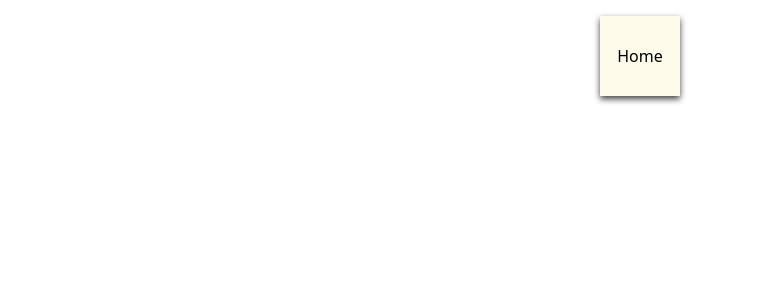
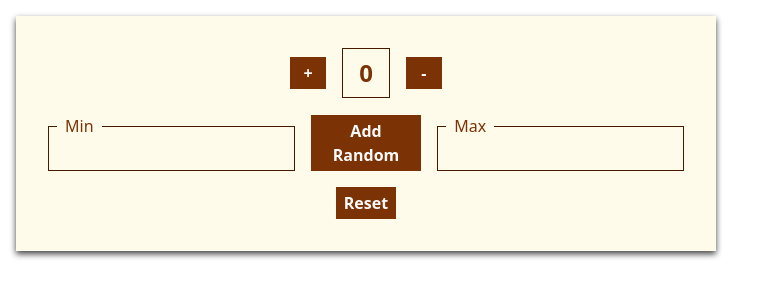
Before and after one commit to ultfsuraj/machine_coding_project_setup, a Next.js app: page / in a window 1280 px wide. Shown: the top 300 px of the page, without its empty margins (0-773 px from the left). Built offline with nearby package versions, Linux system fonts and the light colour scheme.

Commit message:
counter createReducer createAction

```diff
--- a/src/app/page.tsx
+++ b/src/app/page.tsx
@@ -1,15 +1,16 @@
+import Counter from '@/components/Counter';
 import { cn } from '@/utils/util';
 
 export default function Home() {
   return (
     <div
       className={cn(
-        'flex h-20 w-20 items-center justify-center',
-        'm-auto mt-4 bg-amber-50',
+        'flex max-w-[700px] flex-col items-center gap-4 p-4',
+        'mt-4 ml-4 bg-amber-50',
         'drop-shadow-md drop-shadow-neutral-700'
       )}
     >
-      Home
+      <Counter />
     </div>
   );
 }
--- /dev/null
+++ b/src/components/Counter.tsx
@@ -0,0 +1,84 @@
+'use client';
+
+import {
+  counterReducer,
+  initialState,
+  increment,
+  decrement,
+  reset,
+  addRandom,
+} from '@/redux/counterReducer';
+import { useReducer } from 'react';
+import { compose } from 'redux';
+
+const Counter = () => {
+  const [state, dispatch] = useReducer(counterReducer, initialState);
+  const actions = {
+    increment: compose(dispatch, increment),
+    decrement: compose(dispatch, decrement),
+    reset: compose(dispatch, reset),
+    addRandom: compose(dispatch, addRandom),
+  };
+
+  function submitHandler(formData: FormData) {
+    const { min, max } = Object.fromEntries(formData.entries());
+    // dispatch(addRandom(+min, +max));
+    actions.addRandom(+min, +max);
+  }
+
+  return (
+    <div className="w-full cursor-pointer p-2">
+      <div className="flex w-full items-center justify-center gap-4 p-2">
+        <div
+          className="w-9 bg-amber-900 px-2 py-1 text-center font-bold text-neutral-50"
+          onClick={() => dispatch(increment())}
+        >
+          +
+        </div>
+        <p className="border border-amber-950 px-4 py-2 text-2xl font-bold text-amber-900">
+          {state.value}
+        </p>
+        <div
+          className="w-9 bg-amber-900 px-2 py-1 text-center font-bold text-neutral-50"
+          onClick={() => dispatch(decrement())}
+        >
+          -
+        </div>
+      </div>
+      <form action={submitHandler} className="flex w-full items-center justify-center gap-4 p-2">
+        <fieldset className="border border-amber-950 px-2 py-1">
+          <legend className="px-2 text-amber-900">Min</legend>
+          <input
+            className="w-full border-none px-2 outline-none focus:outline-none"
+            type="number"
+            name="min"
+          />
+        </fieldset>
+        <button
+          type="submit"
+          className="bg-amber-900 px-2 py-1 text-center font-bold text-neutral-50"
+        >
+          Add Random
+        </button>
+        <fieldset className="border border-amber-950 px-2 py-1">
+          <legend className="px-2 text-amber-900">Max</legend>
+          <input
+            className="w-full border-none px-2 outline-none focus:outline-none"
+            type="number"
+            name="max"
+          />
+        </fieldset>
+      </form>
+      <div className="flex w-full items-center justify-center gap-4 p-2">
+        <div
+          className="bg-amber-900 px-2 py-1 text-center font-bold text-neutral-50"
+          onClick={() => dispatch(reset())}
+        >
+          Reset
+        </div>
+      </div>
+    </div>
+  );
+};
+
+export default Counter;
--- /dev/null
+++ b/src/redux/counterReducer.tsx
@@ -0,0 +1,36 @@
+import { createReducer, createAction } from '@reduxjs/toolkit';
+
+type counterState = {
+  value: 0;
+};
+
+export const increment = createAction('INCREMENT');
+export const decrement = createAction('DECREMENT');
+export const reset = createAction('RESET');
+export const addRandom = createAction('ADD_RANDOM', (min: number, max: number) => {
+  return { payload: { min, max } };
+});
+
+type CounterAction =
+  | ReturnType<typeof increment>
+  | ReturnType<typeof decrement>
+  | ReturnType<typeof reset>
+  | ReturnType<typeof addRandom>;
+
+export const initialState: counterState = { value: 0 };
+
+export const counterReducer = createReducer(initialState, (builder) => {
+  builder.addCase(increment, (state) => {
+    state.value += 1;
+  });
+  builder.addCase(decrement, (state) => {
+    state.value -= 1;
+  });
+  builder.addCase(reset, (state) => {
+    state.value = 0;
+  });
+  builder.addCase(addRandom, (state, action) => {
+    const { min, max } = action.payload;
+    state.value += Math.floor(Math.random() * (max > min ? max - min : 0));
+  });
+});
```
